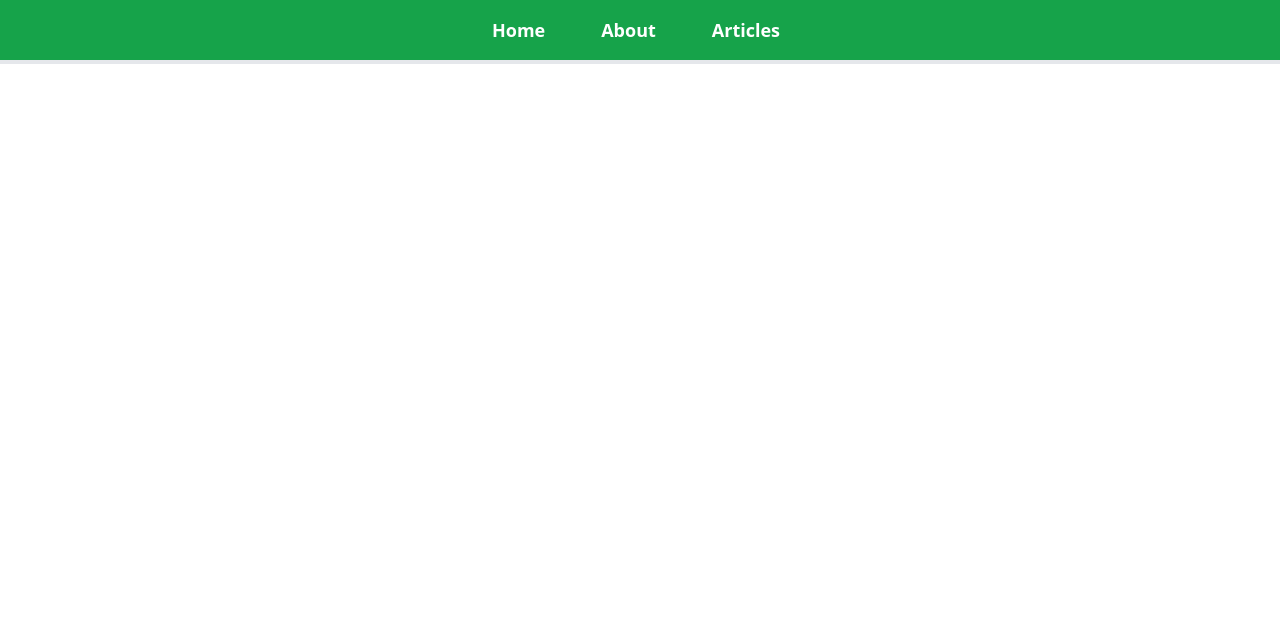
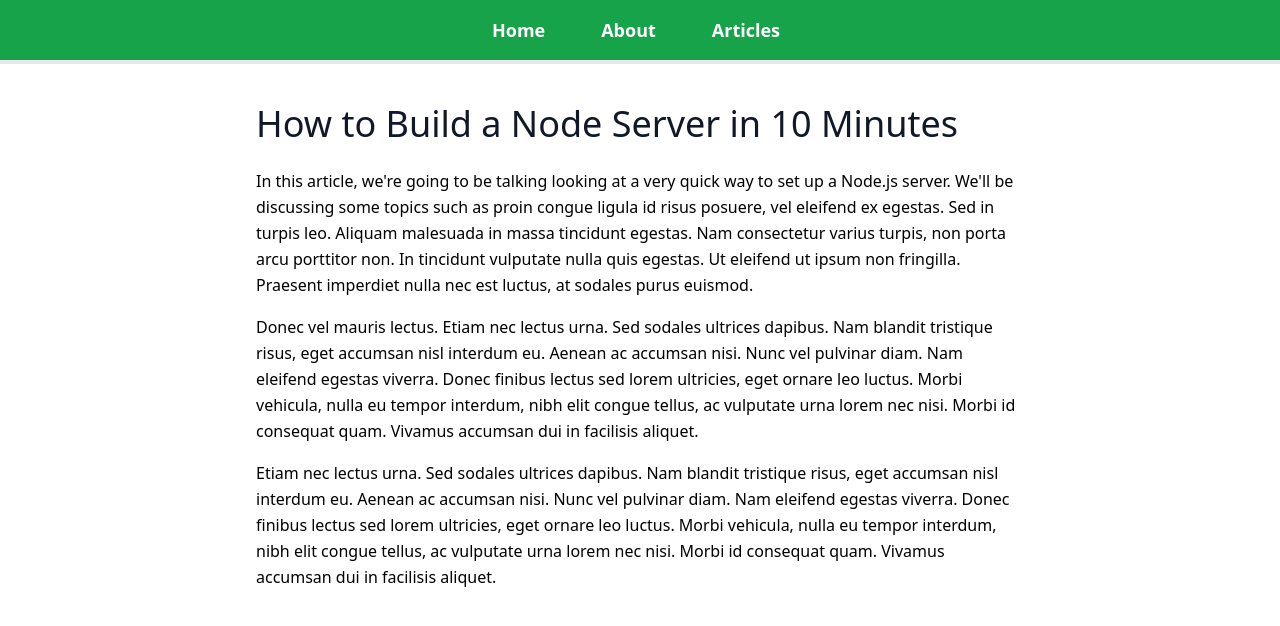
Before and after one commit to Daedry/mern_first_blog, a React (Create React App) app: page /article/learn-node in a window 1280 px wide. Before the commit this address had no page. Shown: the top 626 px of the page. Built offline with nearby package versions, Linux system fonts and the light colour scheme.

Commit message:
Add URL parameters

```diff
--- a/src/App.js
+++ b/src/App.js
@@ -19,7 +19,7 @@
           <Route path="/" element={<Home />} />
           <Route path="/about" element={<About />} />
           <Route path="/articles-list" element={<ArticlesList />} />
-          <Route path="/article" element={<Article />} />
+          <Route path="/article/:name" element={<Article />} />
         </Routes>
       </div>
     </Router>
--- a/src/pages/Article.js
+++ b/src/pages/Article.js
@@ -1,8 +1,22 @@
 import React from 'react'
+import { useParams } from "react-router-dom";
+import articleContent from "./article-content";
 
 function Article() {
+  const {name} = useParams();
+  const article = articleContent.find((article) => article.name === name);
+  if(!article) return <h1>Article does not exists</h1>
   return (
-    <div>Article</div>
+    <div>
+      <h1 className='sm:text-4xl text-2xl font-bolf my-6 text-gray-900'>
+      {article.title}
+      </h1>
+      {article.content.map((paragraph, index) => (
+        <p className='mx-auto leading-relaxed text-base mb-4' key={index}>
+        {paragraph}
+        </p>
+      ))}
+    </div>
   )
 }
 
--- /dev/null
+++ b/src/pages/article-content.js
@@ -0,0 +1,33 @@
+const articles = [
+    {
+      name: "learn-react",
+      title: "The Fastest Way to Learn React",
+      thumbnail: "/images/blog1.jpeg",
+      content: [
+        `Welcome! Today we're going to be talking about the fastest way to learn React. Lorem proin congue ligula id risus posuere, vel eleifend ex egestas. Sed in turpis leo. Aliquam malesuada in massa tincidunt egestas. Nam consectetur varius turpis, non porta arcu porttitor non. In tincidunt vulputate nulla quis egestas. Ut eleifend ut ipsum non fringilla. Praesent imperdiet nulla nec est luctus, at sodales purus euismod.`,
+        `Donec vel mauris lectus. Etiam nec lectus urna. Sed sodales ultrices dapibus. Nam blandit tristique risus, eget accumsan nisl interdum eu. Aenean ac accumsan nisi. Nunc vel pulvinar diam. Nam eleifend egestas viverra. Donec finibus lectus sed lorem ultricies, eget ornare leo luctus. Morbi vehicula, nulla eu tempor interdum, nibh elit congue tellus, ac vulputate urna lorem nec nisi. Morbi id consequat quam. Vivamus accumsan dui in facilisis aliquet.`,
+        `Etiam nec lectus urna. Sed sodales ultrices dapibus. Nam blandit tristique risus, eget accumsan nisl interdum eu. Aenean ac accumsan nisi. Nunc vel pulvinar diam. Nam eleifend egestas viverra. Donec finibus lectus sed lorem ultricies, eget ornare leo luctus. Morbi vehicula, nulla eu tempor interdum, nibh elit congue tellus, ac vulputate urna lorem nec nisi. Morbi id consequat quam. Vivamus accumsan dui in facilisis aliquet.`,
+      ],
+    },
+    {
+      name: "learn-node",
+      title: "How to Build a Node Server in 10 Minutes",
+      thumbnail: "/images/blog2.jpeg",
+      content: [
+        `In this article, we're going to be talking looking at a very quick way to set up a Node.js server. We'll be discussing some topics such as proin congue ligula id risus posuere, vel eleifend ex egestas. Sed in turpis leo. Aliquam malesuada in massa tincidunt egestas. Nam consectetur varius turpis, non porta arcu porttitor non. In tincidunt vulputate nulla quis egestas. Ut eleifend ut ipsum non fringilla. Praesent imperdiet nulla nec est luctus, at sodales purus euismod.`,
+        `Donec vel mauris lectus. Etiam nec lectus urna. Sed sodales ultrices dapibus. Nam blandit tristique risus, eget accumsan nisl interdum eu. Aenean ac accumsan nisi. Nunc vel pulvinar diam. Nam eleifend egestas viverra. Donec finibus lectus sed lorem ultricies, eget ornare leo luctus. Morbi vehicula, nulla eu tempor interdum, nibh elit congue tellus, ac vulputate urna lorem nec nisi. Morbi id consequat quam. Vivamus accumsan dui in facilisis aliquet.`,
+        `Etiam nec lectus urna. Sed sodales ultrices dapibus. Nam blandit tristique risus, eget accumsan nisl interdum eu. Aenean ac accumsan nisi. Nunc vel pulvinar diam. Nam eleifend egestas viverra. Donec finibus lectus sed lorem ultricies, eget ornare leo luctus. Morbi vehicula, nulla eu tempor interdum, nibh elit congue tellus, ac vulputate urna lorem nec nisi. Morbi id consequat quam. Vivamus accumsan dui in facilisis aliquet.`,
+      ],
+    },
+    {
+      name: "my-thoughts-on-learning-react",
+      title: "My Thoughts on Learning ReactJS",
+      thumbnail: "/images/blog3.jpeg",
+      content: [
+        `Today is the day I talk about something which scares most people: Learning ReactJS. In reality, I'm not sure why people have such a hard time with Learning ReactJS ligula id risus posuere, vel eleifend ex egestas. Sed in turpis leo. Aliquam malesuada in massa tincidunt egestas. Nam consectetur varius turpis, non porta arcu porttitor non. In tincidunt vulputate nulla quis egestas. Ut eleifend ut ipsum non fringilla. Praesent imperdiet nulla nec est luctus, at sodales purus euismod.`,
+        `Donec vel mauris lectus. Etiam nec lectus urna. Sed sodales ultrices dapibus. Nam blandit tristique risus, eget accumsan nisl interdum eu. Aenean ac accumsan nisi. Nunc vel pulvinar diam. Nam eleifend egestas viverra. Donec finibus lectus sed lorem ultricies, eget ornare leo luctus. Morbi vehicula, nulla eu tempor interdum, nibh elit congue tellus, ac vulputate urna lorem nec nisi. Morbi id consequat quam. Vivamus accumsan dui in facilisis aliquet.`,
+        `Etiam nec lectus urna. Sed sodales ultrices dapibus. Nam blandit tristique risus, eget accumsan nisl interdum eu. Aenean ac accumsan nisi. Nunc vel pulvinar diam. Nam eleifend egestas viverra. Donec finibus lectus sed lorem ultricies, eget ornare leo luctus. Morbi vehicula, nulla eu tempor interdum, nibh elit congue tellus, ac vulputate urna lorem nec nisi. Morbi id consequat quam. Vivamus accumsan dui in facilisis aliquet.`,
+      ],
+    },
+  ];
+  export default articles;
```
